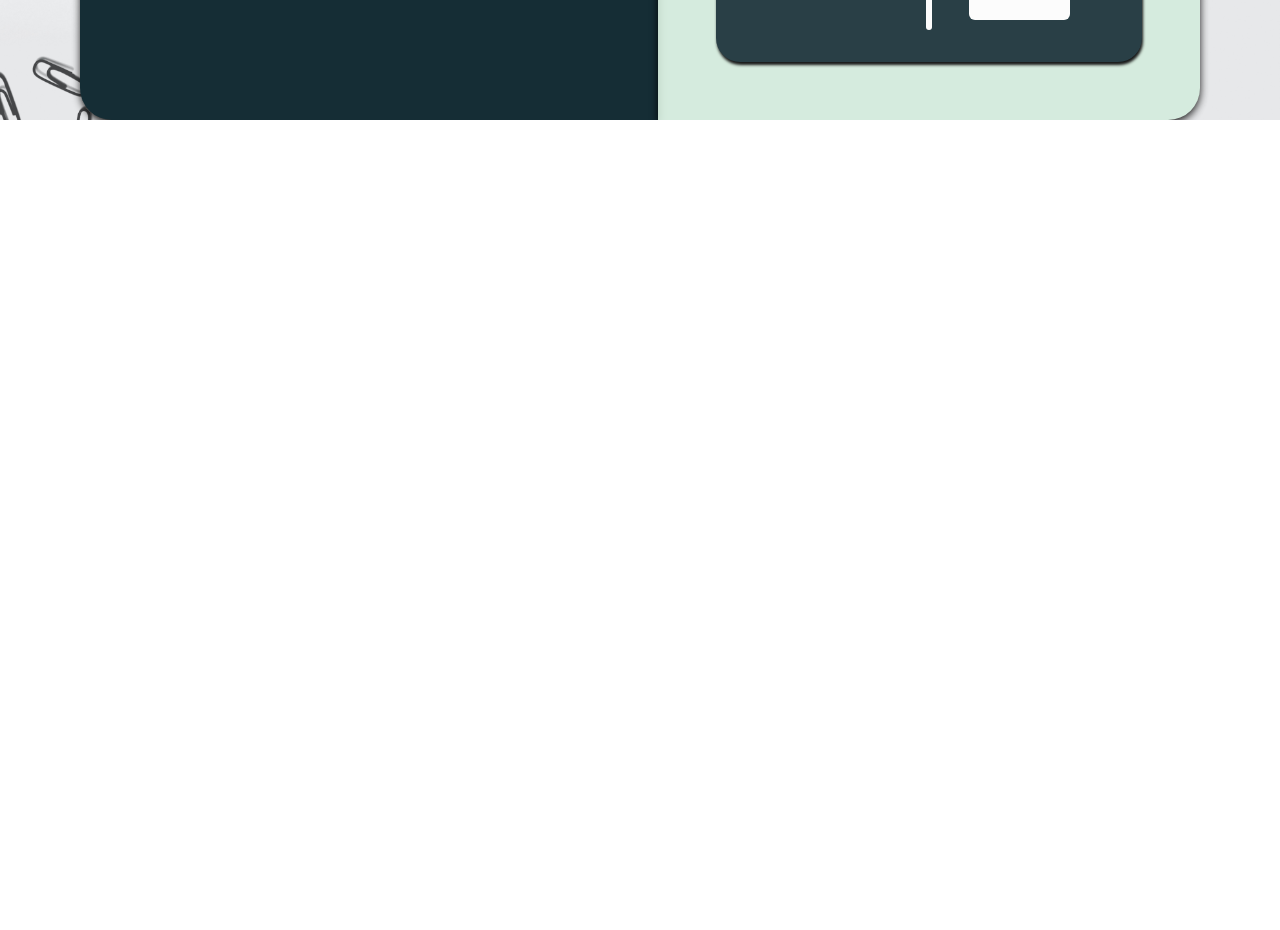
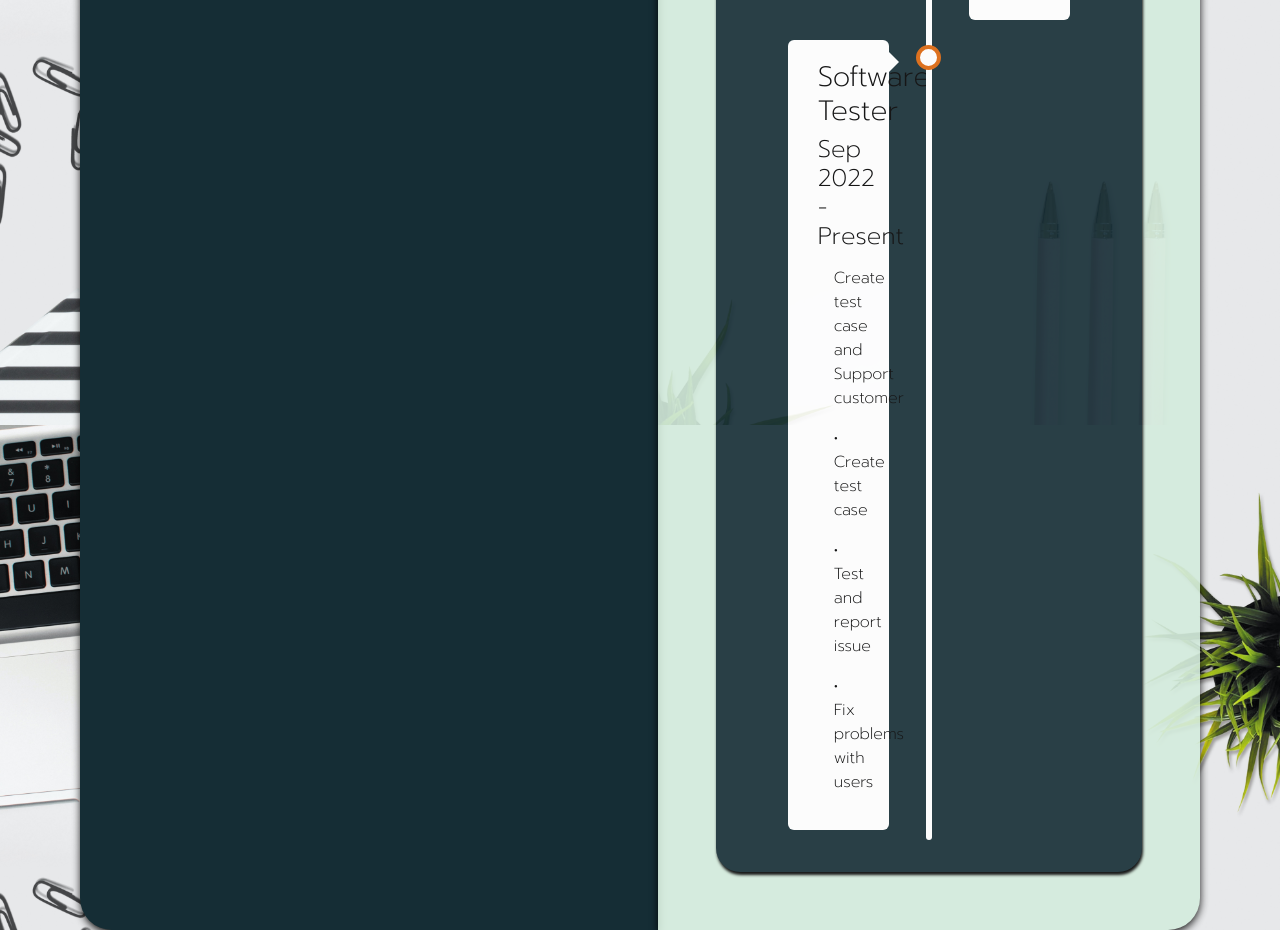
Before and after one commit to PawarisSueaaeim/Profile-v2, a React (Create React App) app: page /Experience in a window 1280 px wide. Shown: the part 2860-3790 px from the top of the page. Before the commit the page ends 2980 px from the top, so only its background shows below. Built offline with nearby package versions, Linux system fonts and the light colour scheme.

Commit message:
Update time line

```diff
--- a/src/page/Experience.js
+++ b/src/page/Experience.js
@@ -41,6 +41,17 @@ export default function Experience() {
                 • Manage plan and tasks of network and IT infrastructure team
               </p>
             </div>
+          </div><div className="container-exp left">
+            <div className="content">
+              <h3>Software Tester</h3>
+              <h4>Sep 2022 - Present</h4>
+              <p>Create test case and Support customer</p>
+              <p>• Create test case</p>
+              <p>• Test and report issue</p>
+              <p>
+                • Fix problems with users
+              </p>
+            </div>
           </div>
         </div>
       </div>
--- a/src/page/Home.js
+++ b/src/page/Home.js
@@ -28,11 +28,10 @@ export default function Home() {
           <p>♦ English: Fair</p>
           <p>♦ Japan: A little bit</p>
           <p>
-            Hello, My name is Pawaris Suea-aeim nickname Pleum, I'm 23 years
+            Hello, My name is Pawaris Suea-aeim nickname Pleum, I'm 24 years
             old, I'm graduated from Chiang Mai University faculty computer
-            engineering, Currently living in Rayong and working as a System
-            Engineer/IT Support at The amata city, Is a company related to the
-            production of auto parts.
+            engineering, Currently living in Bangkok and working as a Software Tester
+            at Mungmee, Is a company related to the platform application.
           </p>
           <p>
             Spatial metavers:{" "}
```
